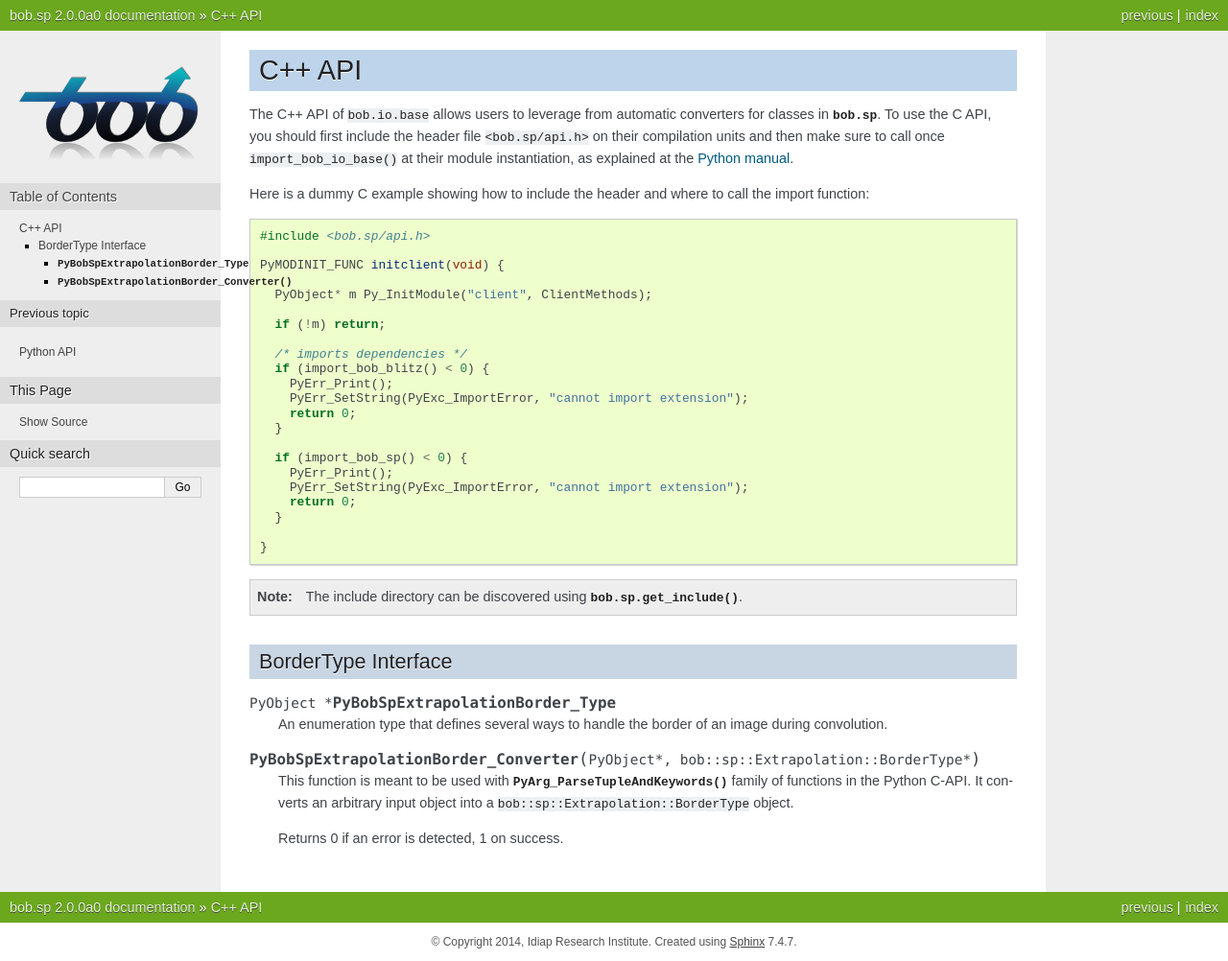
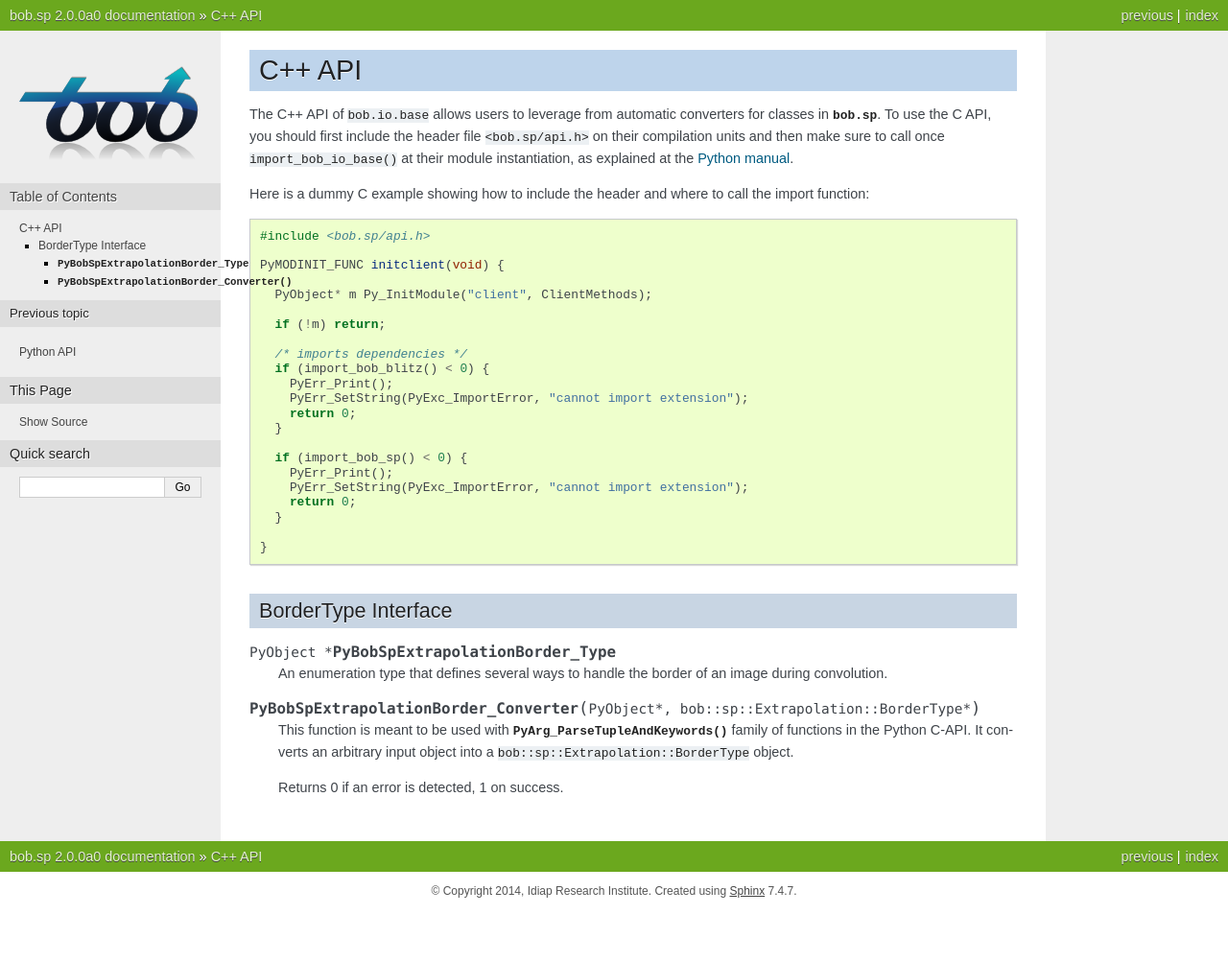
Before and after one commit to bioidiap/bob.sp, a Sphinx documentation site: the page built from doc/c_cpp_api.rst, in a window 1280 px wide. Shown: the whole page at 96% size. Built offline with Sphinx 7.4.7, drawn with Linux system fonts in a browser that asks for light colours; formulas are drawn with MathJax 3; after the commit the page ends 949 px from its top, so only the background shows below that.

Commit message:
Removed traces of obsolete 'get_include'.

```diff
--- a/doc/c_cpp_api.rst
+++ b/doc/c_cpp_api.rst
@@ -36,9 +36,6 @@ Here is a dummy C example showing how to include the header and where to call th
 
    }
 
-.. note::
-
-  The include directory can be discovered using :py:func:`bob.sp.get_include`.
 
 BorderType Interface
 --------------------
```
